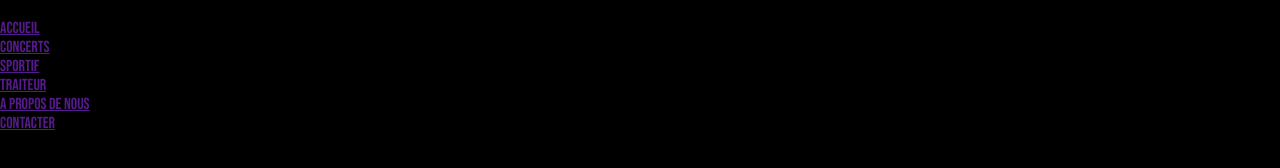
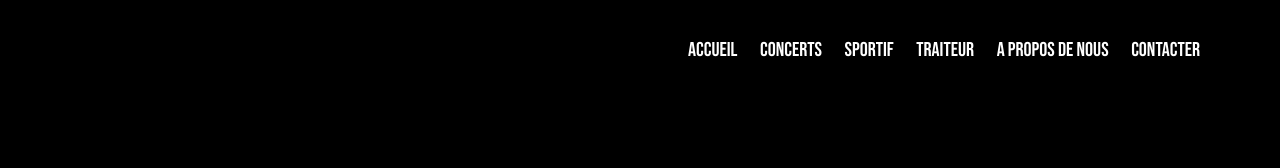
Before and after one commit to rodrigonpaiva/villagebresil, a plain HTML site: page index.html in a window 1280 px wide. Drawn offline with Linux system fonts and the light colour scheme.

Commit message:
Create menu

```diff
--- a/assets/css/style.css
+++ b/assets/css/style.css
@@ -1 +1 @@
-@import"https://fonts.googleapis.com/css2?family=Bebas+Neue&display=swap";*{margin:0;padding:0;font-family:"Bebas Neue",Helvetica,sans-serif}body{background-color:#000}
+@import"https://fonts.googleapis.com/css2?family=Bebas+Neue&display=swap";*{margin:0;padding:0;box-sizing:border-box;font-family:"Bebas Neue",Helvetica,sans-serif}body{background-color:#000}.container{max-width:1140px;margin:auto}.header--area{display:flex;justify-content:space-between;height:100px;align-items:center;background-color:#000}.menu ul{list-style:none}.menu li{display:inline-block}.menu li a{display:block;padding:10px;text-decoration:none;color:#fff;text-transform:uppercase;font-size:20px}.menu li a:hover{border-bottom:3px solid #fff}
--- a/assets/sass/base.scss
+++ b/assets/sass/base.scss
@@ -3,8 +3,46 @@
 *{
     margin:0;
     padding:0;
+    box-sizing: border-box;
     font-family: 'Bebas Neue', Helvetica, sans-serif;
 }
+
+$primary--color:#000;
+$primary-font--color:#FFF;
+
 body{
     background-color:#000;
 }
+.container{
+    max-width: 1140px;
+    margin: auto;
+}
+.header--area{
+    display: flex;
+    justify-content: space-between;
+    height: 100px;
+    align-items: center;
+    background-color: $primary--color;
+}
+.menu{
+    ul{
+        list-style: none;
+    }
+
+    li{
+        display: inline-block;
+
+        a{
+            display: block;
+            padding: 10px;
+            text-decoration: none;
+            color: $primary-font--color;
+            text-transform: uppercase;
+            font-size: 20px;
+
+            &:hover{
+                border-bottom: 3px solid $primary-font--color;
+            }
+        }
+    }
+}
--- a/index.html
+++ b/index.html
@@ -9,7 +9,7 @@
 </head>
 <body>
     <header>
-        <div class="content">
+        <div class="container header--area">
                 <div class="logo">
                     <a href=""><img src="" alt=""></a>
                 </div>
```
